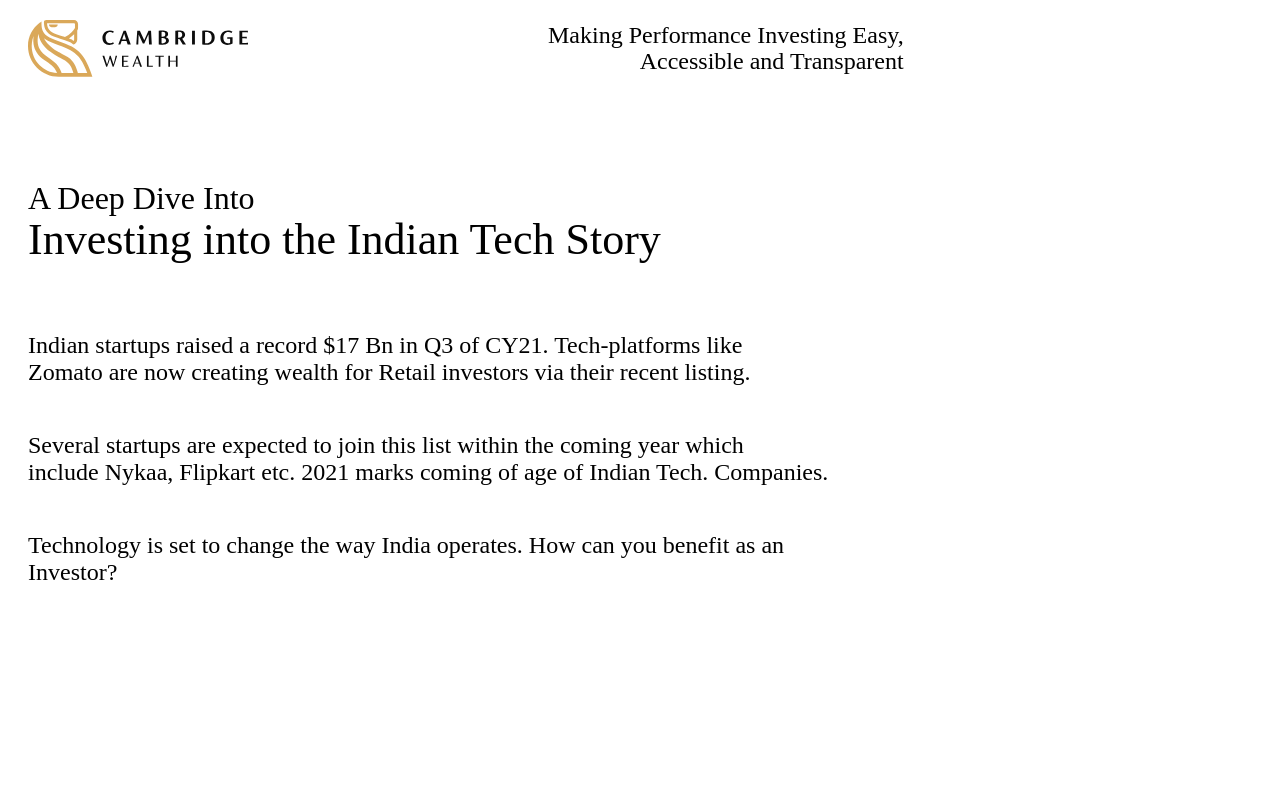
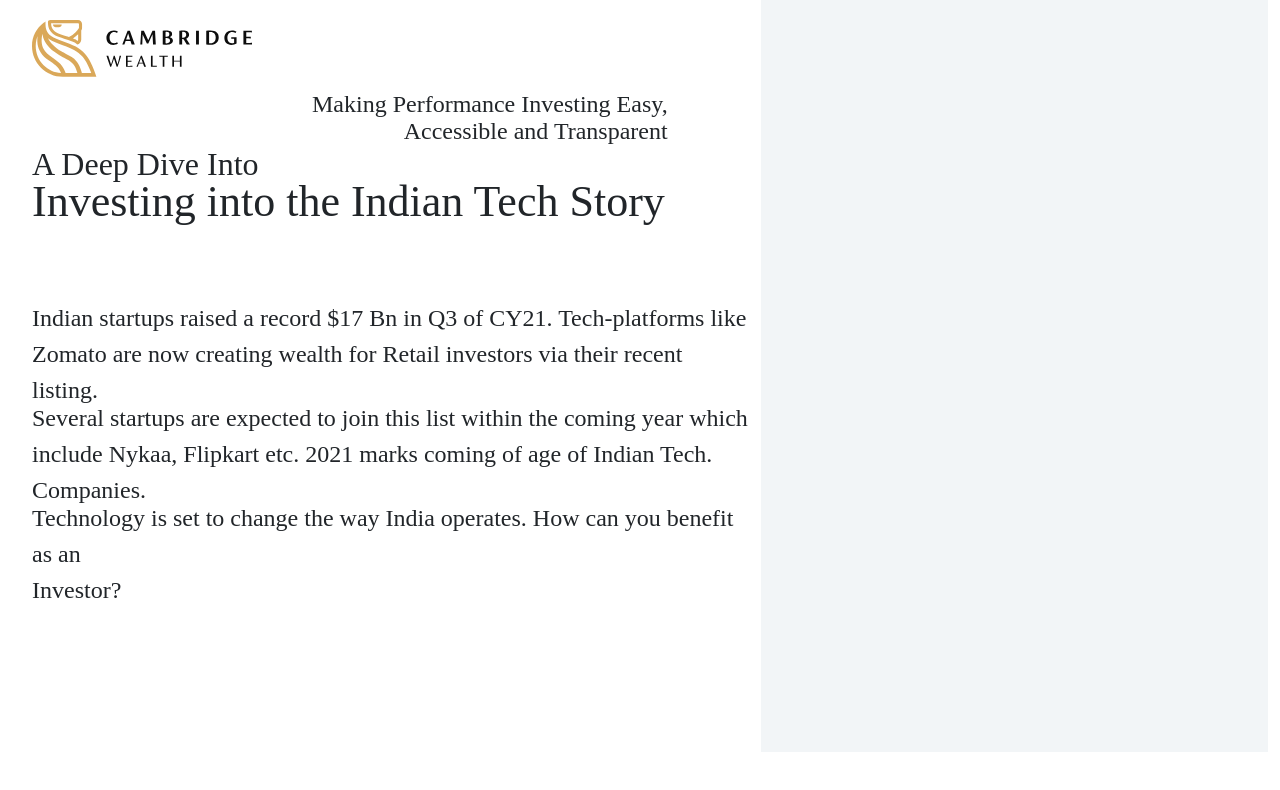
Before and after one commit to Sohan710/CW_webinar, a React (Create React App) app: page / in a window 1280 px wide. Shown: the top 790 px of the page. Built offline with nearby package versions, Linux system fonts and the light colour scheme.

Commit message:
First screen part

```diff
--- a/package.json
+++ b/package.json
@@ -6,7 +6,9 @@
     "@testing-library/jest-dom": "^5.14.1",
     "@testing-library/react": "^11.2.7",
     "@testing-library/user-event": "^12.8.3",
+    "bootstrap": "^5.1.3",
     "react": "^17.0.2",
+    "react-bootstrap": "^2.0.1",
     "react-dom": "^17.0.2",
     "react-edit-text": "^4.2.0",
     "react-router-dom": "^5.3.0",
--- a/src/App.css
+++ b/src/App.css
@@ -36,3 +36,43 @@
     transform: rotate(360deg);
   }
 } */
+@media screen and (max-width: 600px) {
+  .col-sm-8 {
+    width: 100%;
+  }
+  .col-sm-4 {
+    width: 100%;
+    background-color: aqua;
+  }
+}
+
+
+/* .left {
+  width: 75%;
+}
+
+.right {
+  width: 25%;
+  background-color: #f2f5f793;
+} */
+.col-sm-8 {
+  width: 60%;
+  bottom: 0%;
+  height: 94vh;
+  overflow-y: auto;
+}
+.col-sm-4 {
+  width: 40%;
+  background-color:#f2f5f7;
+  bottom: 0%;
+  height: 94vh;
+  overflow-y: auto;
+}
+.container-fluid {
+  padding-left: 0%;
+  height: 94vh;
+  overflow-y: auto;
+}
+.row {
+  margin: auto;
+}
--- a/src/App.js
+++ b/src/App.js
@@ -1,14 +1,29 @@
 import React from 'react';
+import 'bootstrap/dist/css/bootstrap.min.css';
 import './App.css';
 import Navbar from './components/Navbar';
 import {BrowserRouter as Router, Switch, Route } from 'react-router-dom';
 import Signup from './components/register';
 
+
 function App() {
   return (
+
     <>
       <Router>
-        <Navbar />
+        <div className="container-fluid">
+          <div class="row">
+            <div className="col-sm-8">
+              <Navbar />
+            </div>
+            <div className="col-sm-4 " >
+
+            </div>
+          </div>
+        </div>
+
+
+
         <Switch>
           <Route path='/' exact component={Signup} />
         </Switch>
```
Also changed, not shown: 1 other file (tests, documents, lock files or other folders).
